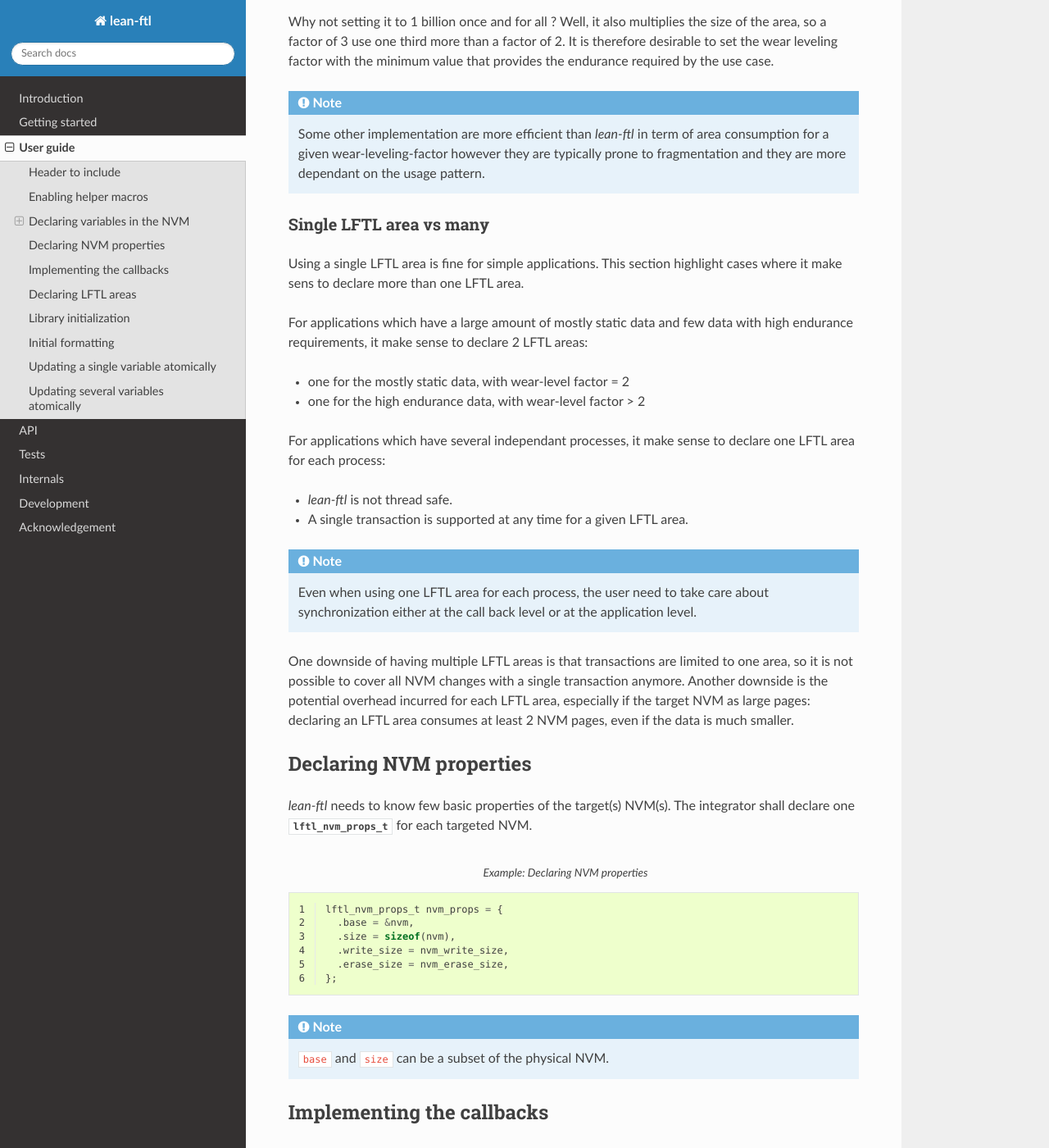
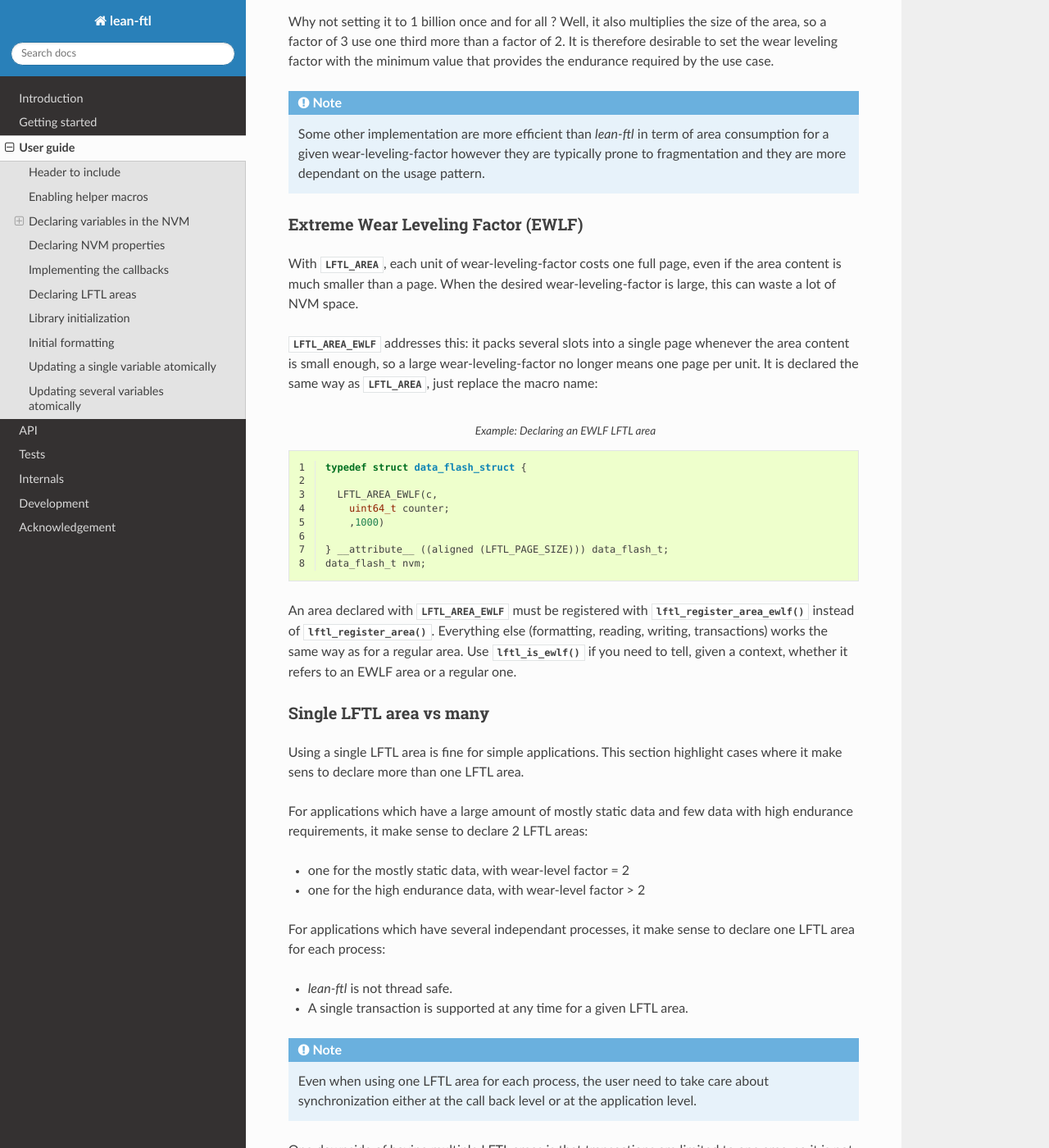
Before and after one commit to sebastien-riou/lean-ftl, a Sphinx documentation site: the page built from doc/source/using.rst, in a window 1280 px wide and 1400 px high, scrolled down 1812 px. Shown: the whole window at 82% size. Built offline with Sphinx 7.4.7 and the Read the Docs theme 3.1.0, drawn with Linux system fonts in a browser that asks for light colours; the version number is read from the project's files by our own code; some of the changed text lies outside the part shown.

Commit message:
update doc

```diff
--- a/doc/source/using.rst
+++ b/doc/source/using.rst
@@ -87,6 +87,37 @@ value that provides the endurance required by the use case.
   they are typically prone to fragmentation and they are more dependant on
   the usage pattern.
 
+Extreme Wear Leveling Factor (EWLF)
+^^^^^^^^^^^^^^^^^^^^^^^^^^^^^^^^^^^^^^^^^^^
+With :c:macro:`LFTL_AREA`, each unit of wear-leveling-factor costs one full
+page, even if the area content is much smaller than a page. When the desired
+wear-leveling-factor is large, this can waste a lot of NVM space.
+
+:c:macro:`LFTL_AREA_EWLF` addresses this: it packs several slots into a
+single page whenever the area content is small enough, so a large
+wear-leveling-factor no longer means one page per unit. It is declared the
+same way as :c:macro:`LFTL_AREA`, just replace the macro name:
+
+.. code-block:: c
+  :linenos:
+  :caption: Example: Declaring an EWLF LFTL area
+  :name: Example: Declaring an EWLF LFTL area
+
+  typedef struct data_flash_struct {
+
+    LFTL_AREA_EWLF(c,
+      uint64_t counter;
+      ,1000)
+
+  } __attribute__ ((aligned (LFTL_PAGE_SIZE))) data_flash_t;
+  data_flash_t nvm;
+
+An area declared with :c:macro:`LFTL_AREA_EWLF` must be registered with
+:func:`lftl_register_area_ewlf` instead of :func:`lftl_register_area`.
+Everything else (formatting, reading, writing, transactions) works the same
+way as for a regular area. Use :func:`lftl_is_ewlf` if you need to tell,
+given a context, whether it refers to an EWLF area or a regular one.
+
 Single LFTL area vs many
 ^^^^^^^^^^^^^^^^^^^^^^^^^^^^^^^^^^^^^^^^^^^^^^^^^^^^^^^^^^
 Using a single LFTL area is fine for simple applications.
@@ -132,6 +163,10 @@ The integrator shall declare one :type:`lftl_nvm_props_t` for each targeted NVM.
     .size = sizeof(nvm),
     .write_size = nvm_write_size,
     .erase_size = nvm_erase_size,
+    .erase = nvm_erase,
+    .write = nvm_write,
+    .read = nvm_read,
+    .error_handler = throw_exception,
   };
 
 .. note:: ``base`` and ``size`` can be a subset of the physical NVM.
```
Also changed, not shown: other parts of doc/source/using.rst (+0 -8 lines), doc/source/tests.rst (+45 -0 lines), doc/source/internal.rst (line endings or trailing spaces), 1 other file.
